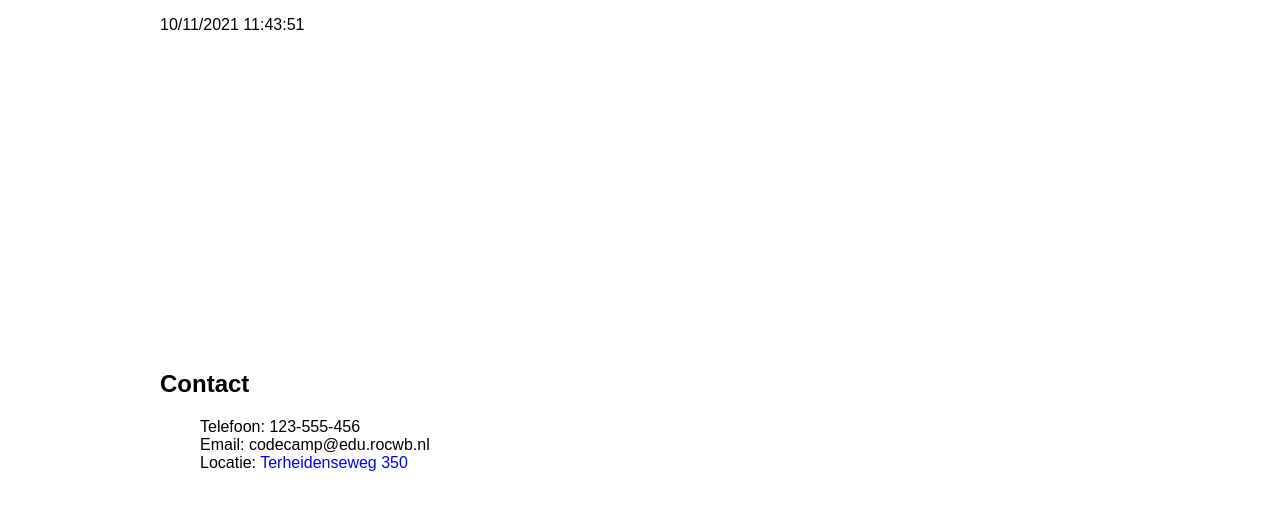
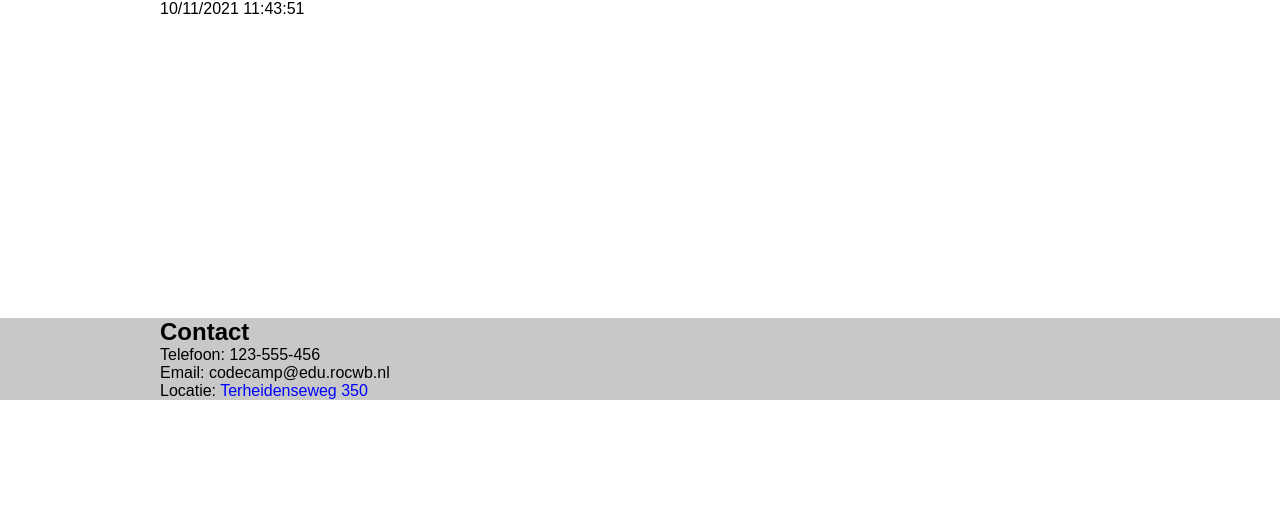
Before and after one commit to AlirizaSari/PRA_C2, a PHP site: page / in a window 1280 px wide. Shown: the top 510 px of the page. Run offline with PHP 8.4, Linux system fonts and the light colour scheme.

Commit message:
added more to the footer

```diff
--- a/css/main.css
+++ b/css/main.css
@@ -8,6 +8,8 @@
 * {
         font-family: Arial, Helvetica, sans-serif;
         text-decoration: none;
+        margin: 0;
+        padding: 0;
 }
 
 
@@ -16,15 +18,22 @@
         width: 960px;
 }
 
-footer .container p {
-        margin: 0;
-}
-
 .contBody {
         padding-bottom: 300px;
 
 }
 
+
+/* ------------- Hier begint de footer ------------- */
+footer {
+        background-color: rgb(200, 200, 200);
+}
+
+footer .container p {
+        margin: 0;
+}
+
+
 a {
         color: blue;
 }
```
